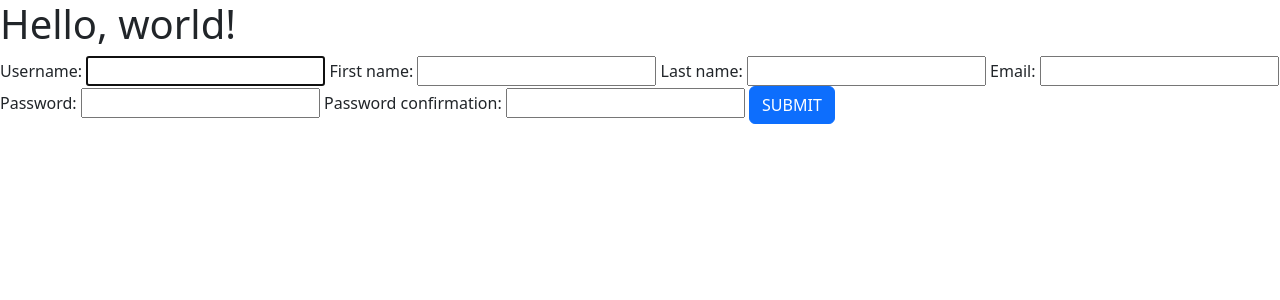
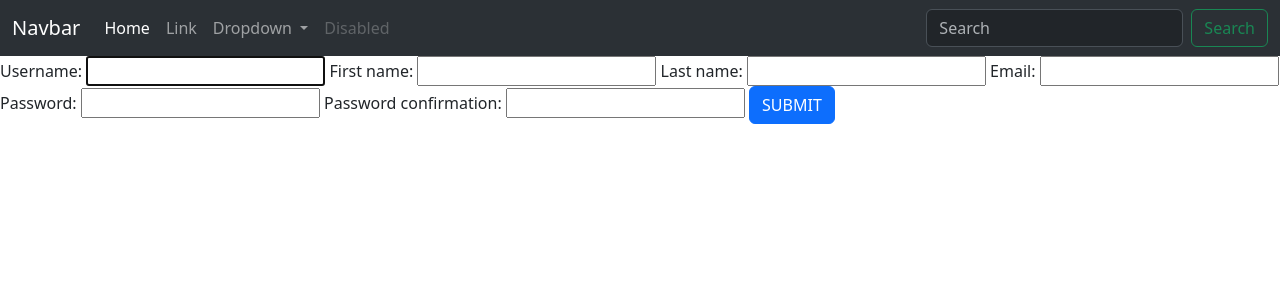
Before and after one commit to Rakibhasaniu/django_authentication, a Django app: page / in a window 1280 px wide. Shown: the top 300 px of the page. Run offline with Django 4.2, Linux system fonts and the light colour scheme; some libraries are stand-ins or nearby versions.

Commit message:
navbar added

```diff
--- a/first_app/templates/home.html
+++ b/first_app/templates/home.html
@@ -6,8 +6,45 @@
     <title>Bootstrap demo</title>
     <link href="https://cdn.jsdelivr.net/npm/bootstrap@5.3.2/dist/css/bootstrap.min.css" rel="stylesheet" integrity="sha384-T3c6CoIi6uLrA9TneNEoa7RxnatzjcDSCmG1MXxSR1GAsXEV/Dwwykc2MPK8M2HN" crossorigin="anonymous">
   </head>
-  <body>
-    <h1>Hello, world!</h1>
+  <body  >
+    <header>
+      <nav class="navbar bg-dark navbar-expand-lg bg-body-tertiary" data-bs-theme="dark">
+        <div class="container-fluid">
+          <a class="navbar-brand" href="#">Navbar</a>
+          <button class="navbar-toggler" type="button" data-bs-toggle="collapse" data-bs-target="#navbarSupportedContent" aria-controls="navbarSupportedContent" aria-expanded="false" aria-label="Toggle navigation">
+            <span class="navbar-toggler-icon"></span>
+          </button>
+          <div class="collapse navbar-collapse" id="navbarSupportedContent">
+            <ul class="navbar-nav me-auto mb-2 mb-lg-0">
+              <li class="nav-item">
+                <a class="nav-link active" aria-current="page" href="#">Home</a>
+              </li>
+              <li class="nav-item">
+                <a class="nav-link" href="#">Link</a>
+              </li>
+              <li class="nav-item dropdown">
+                <a class="nav-link dropdown-toggle" href="#" role="button" data-bs-toggle="dropdown" aria-expanded="false">
+                  Dropdown
+                </a>
+                <ul class="dropdown-menu">
+                  <li><a class="dropdown-item" href="#">Action</a></li>
+                  <li><a class="dropdown-item" href="#">Another action</a></li>
+                  <li><hr class="dropdown-divider"></li>
+                  <li><a class="dropdown-item" href="#">Something else here</a></li>
+                </ul>
+              </li>
+              <li class="nav-item">
+                <a class="nav-link disabled" aria-disabled="true">Disabled</a>
+              </li>
+            </ul>
+            <form class="d-flex" role="search">
+              <input class="form-control me-2" type="search" placeholder="Search" aria-label="Search">
+              <button class="btn btn-outline-success" type="submit">Search</button>
+            </form>
+          </div>
+        </div>
+      </nav>
+    </header>
 
         {% load crispy_forms_tags %}
         <form method="post" novalidate >
```
